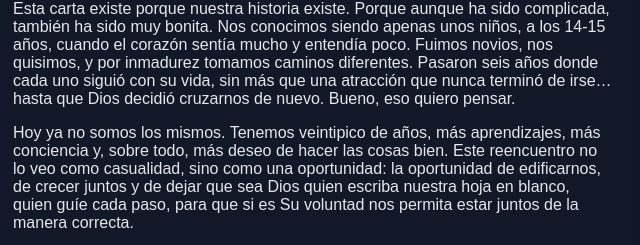
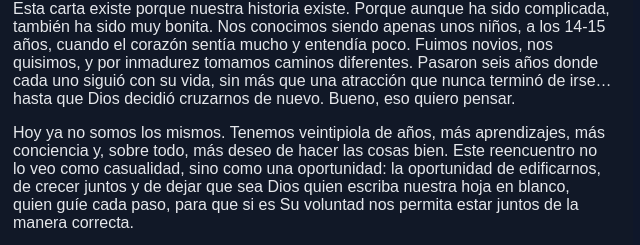
Before and after one commit to jhisis/DE_YO_PARA_TI, a plain HTML site: page index.html in a window 1280 px wide. Both pictures are taken after a click on the button "Abrir la carta". Shown: the part 403-648 px from the top of the page, 327-967 px from the left. Drawn offline with Linux system fonts and the light colour scheme.

Commit message:
Fix typo in paragraph about personal growth

```diff
--- a/index.html
+++ b/index.html
@@ -39,7 +39,7 @@
     <p><strong>Feliz Día del Hombre 💙</strong></p>
     <p>Hoy quiero empezar celebrándote. Celebrar lo lindo que eres, no solo por fuera sino por tu forma de ser, por tu corazón, por tu manera de caminar la vida. Este pequeño espacio es para ti, porque mereces palabras bonitas, detalles sinceros y recordatorios de lo valioso que eres.</p>
     <p>Esta carta existe porque nuestra historia existe. Porque aunque ha sido complicada, también ha sido muy bonita. Nos conocimos siendo apenas unos niños, a los 14-15 años, cuando el corazón sentía mucho y entendía poco. Fuimos novios, nos quisimos, y por inmadurez tomamos caminos diferentes. Pasaron seis años donde cada uno siguió con su vida, sin más que una atracción que nunca terminó de irse… hasta que Dios decidió cruzarnos de nuevo. Bueno, eso quiero pensar.</p>
-    <p>Hoy ya no somos los mismos. Tenemos veintipico de años, más aprendizajes, más conciencia y, sobre todo, más deseo de hacer las cosas bien. Este reencuentro no lo veo como casualidad, sino como una oportunidad: la oportunidad de edificarnos, de crecer juntos y de dejar que sea Dios quien escriba nuestra hoja en blanco, quien guíe cada paso, para que si es Su voluntad nos permita estar juntos de la manera correcta.</p>
+    <p>Hoy ya no somos los mismos. Tenemos veintipiola de años, más aprendizajes, más conciencia y, sobre todo, más deseo de hacer las cosas bien. Este reencuentro no lo veo como casualidad, sino como una oportunidad: la oportunidad de edificarnos, de crecer juntos y de dejar que sea Dios quien escriba nuestra hoja en blanco, quien guíe cada paso, para que si es Su voluntad nos permita estar juntos de la manera correcta.</p>
     <p>Aquí vas a encontrar recuerdos, palabras y detalles que hice con mis manos y con mi corazón. Tal vez no tengan un gran valor económico, pero sí tienen un valor inmenso para mí, porque cada cosa está pensada para decirte que te quiero.</p>
     <p>Y bueno… también algo que me han dicho (Kate) es que las cosas buenas toman tiempo, así que te va a tocar ser paciente conmigo. Mucho. Pero si Dios nos ayuda, si caminamos con amor, respeto y fe, creo que podemos lograr muchas cosas lindas. Eso sí: prométeme que me vas a consentir, cuidar y querer como se debe… que yo haré lo mismo.</p>
     <p>Gracias por estar aquí, por leer, y por formar parte de esta historia que, tal vez, apenas se está volviendo a escribir. 💙💙</p>
```
